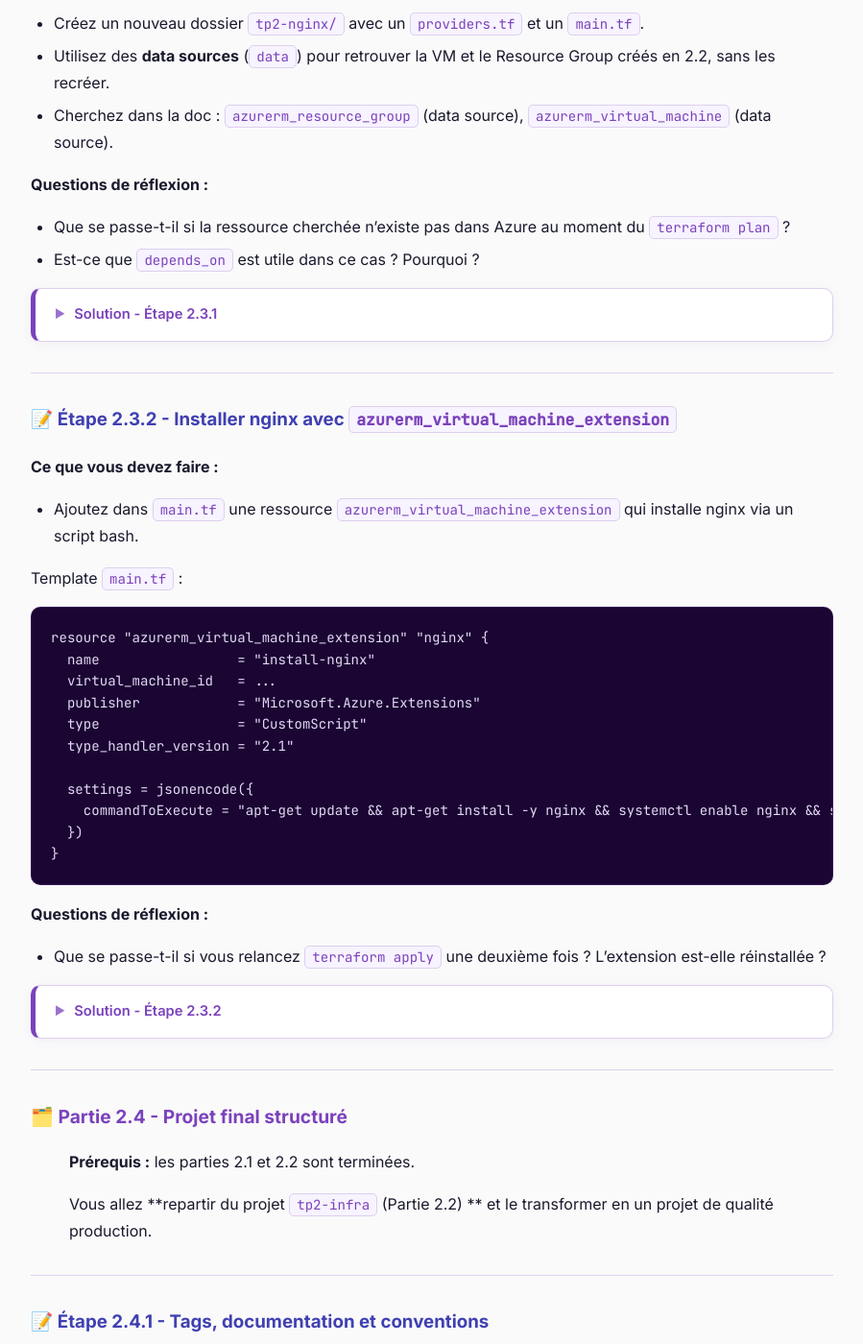
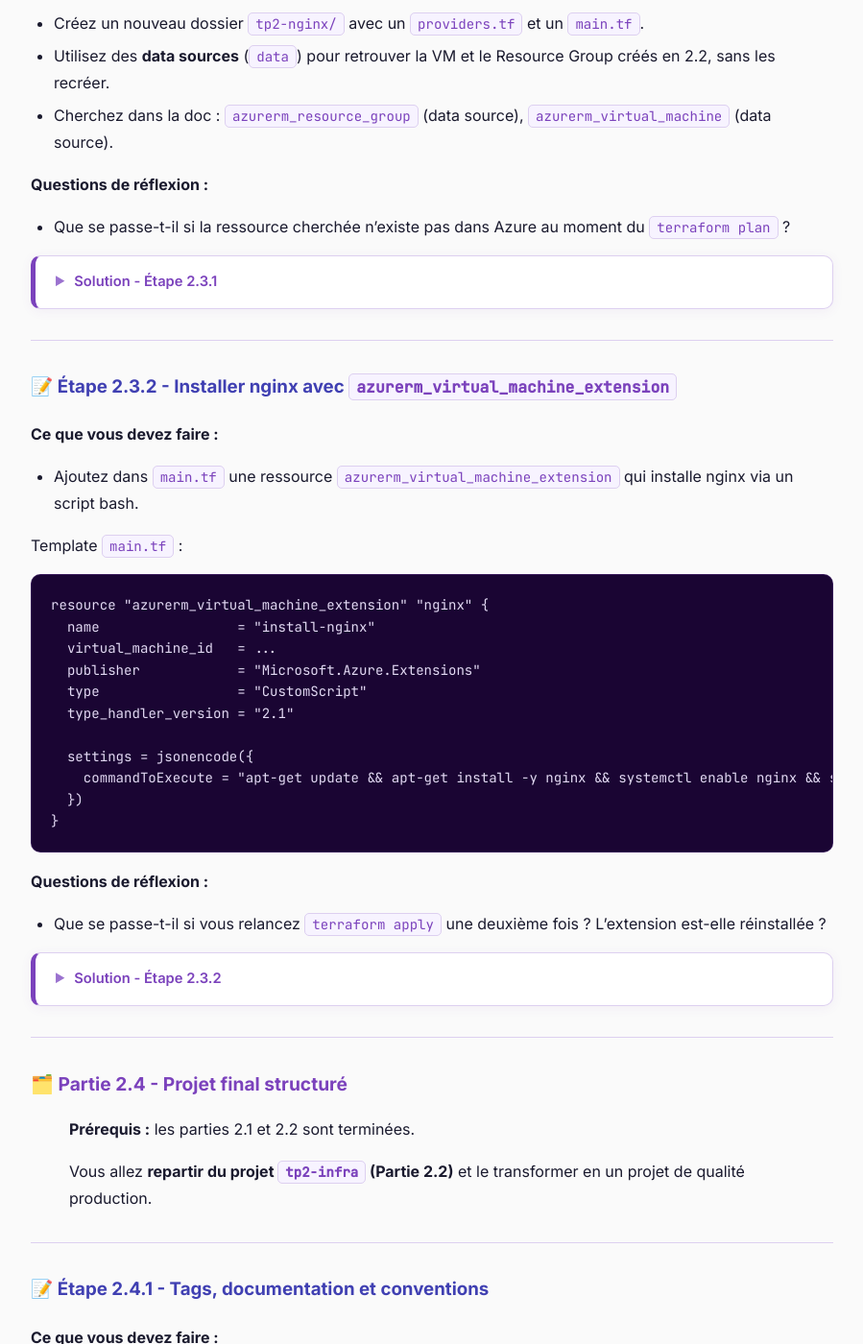
Before and after one commit to jviallon63/Hesias-TF5, a Jekyll site: the page built from tp/2-first-hcl.md, in a window 1280 px wide and 1400 px high, scrolled down 6885 px. Shown: the whole window at 96% size, without its empty margins (190-1089 px from the left). Built offline with Jekyll 4.4.1, drawn with Linux system fonts in a browser that asks for light colours; some of the changed text lies outside the part shown.

Commit message:
Review TP2

```diff
--- a/tp/2-first-hcl.md
+++ b/tp/2-first-hcl.md
@@ -33,7 +33,7 @@ graph TD
 1. Structurer un projet Terraform multi-fichiers avec provider et backend
 2. Déployer un réseau complet (VNet, Subnet) et une VM avec ses ressources associées
 3. Paramétrer l'infrastructure avec des variables validées et exposer des outputs
-4. Comprendre les dépendances implicites et explicites (`depends_on`, `data`)
+4. Comprendre les dépendances implicites et explicites
 5. Livrer un projet propre : conventions de nommage, tags, documentation, structure finale
 
 </div>
@@ -473,7 +473,6 @@ terraform output vm_private_ip
 
 **Questions de réflexion :**
 - Que se passe-t-il si la ressource cherchée n'existe pas dans Azure au moment du `terraform plan` ?
-- Est-ce que `depends_on` est utile dans ce cas ? Pourquoi ?
 
 {::nomarkdown}
 <details><summary>Solution - Étape 2.3.1</summary>
@@ -566,7 +565,7 @@ terraform apply
 
 > **Prérequis :** les parties 2.1 et 2.2 sont terminées.
 >
-> Vous allez **repartir du projet `tp2-infra` (Partie 2.2) ** et le transformer en un projet de qualité production.
+> Vous allez **repartir du projet `tp2-infra` (Partie 2.2)** et le transformer en un projet de qualité production.
 
 ---
 
```
